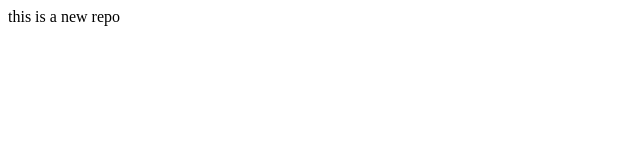
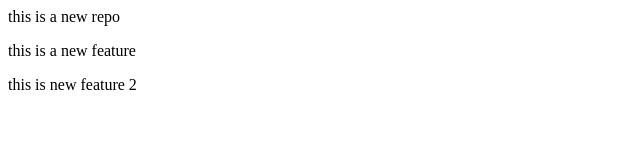
Before and after one commit to dharapatel16/localrepo, a plain HTML site: page index.html in a window 1280 px wide. Shown: the whole page, without its empty margins (0-640 px from the left). Drawn offline with Linux system fonts and the light colour scheme.

Commit message:
new p tag added

```diff
--- a/index.html
+++ b/index.html
@@ -1 +1,3 @@
 <p>this is a new repo</p>
+<p>this is a new feature</p>
+<p>this is new feature 2</p>
```
